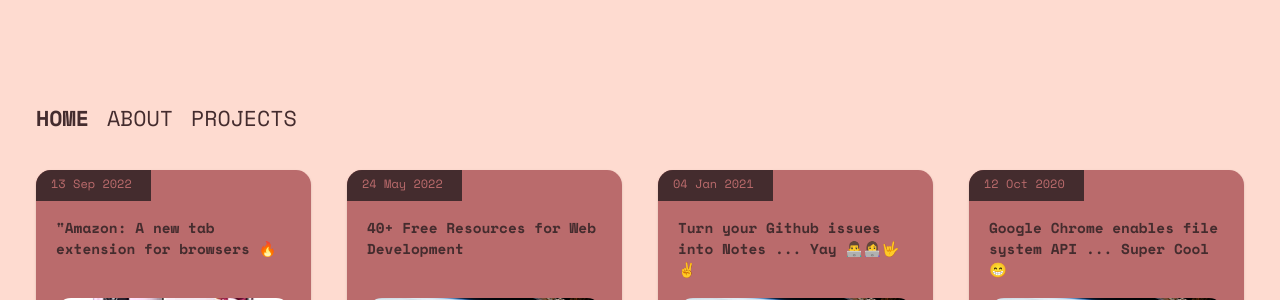
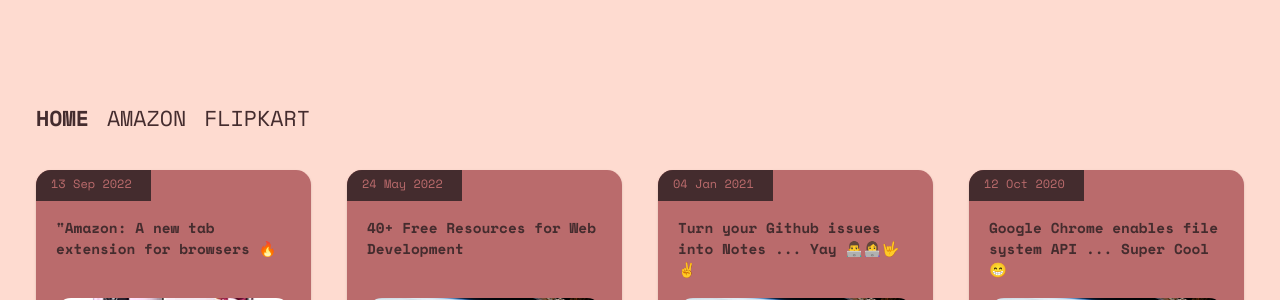
Before and after one commit to aashishace/aashishace.github.io, a Jekyll site: the page built from index.md, in a window 1280 px wide and 900 px high. Shown: the part 323-623 px from the top of the window. Built offline with Jekyll 4.4.1, drawn with Linux system fonts in a browser that asks for light colours; nearby versions of some CDN libraries; emoji names are drawn with the system emoji font.

Commit message:
update flip and amazon

```diff
--- a/_data/nav.yml
+++ b/_data/nav.yml
@@ -1,7 +1,7 @@
 toc:
   - title: HOME
     url: /
-  - title: ABOUT
+  - title: AMAZON
     url: /about
-  - title: PROJECTS
+  - title: FLIPKART
     url: /projects
--- a/admin/index.html
+++ b/admin/index.html
@@ -4,7 +4,7 @@
   <head>
     <meta charset="utf-8" />
     <meta name="viewport" content="width=device-width, initial-scale=1.0" />
-    <title>sharadcodes | Content Manager</title>
+    <title>aashishace | Content Manager</title>
     <script src="https://identity.netlify.com/v1/netlify-identity-widget.js"></script>
   </head>
   <body>
```
